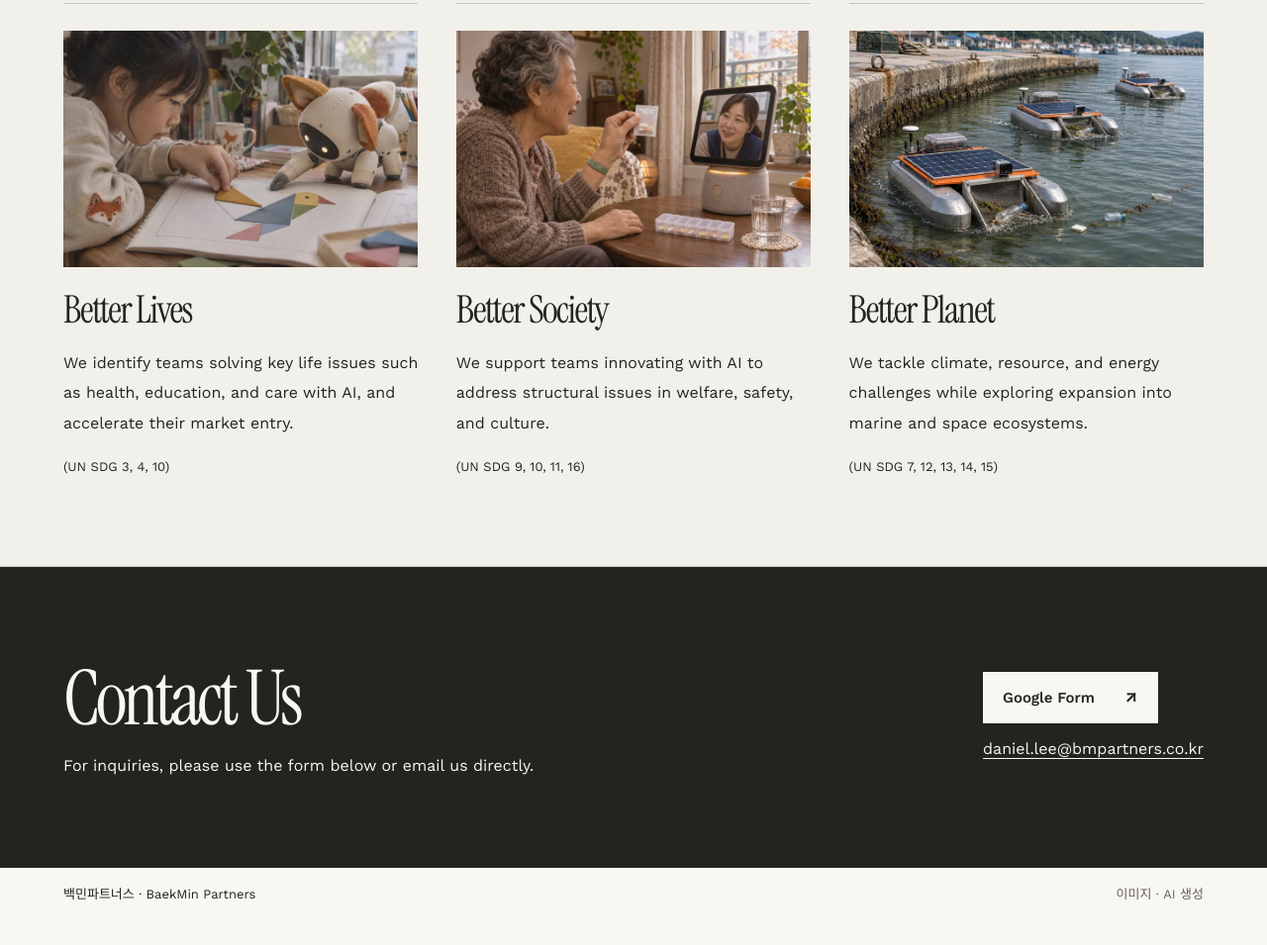
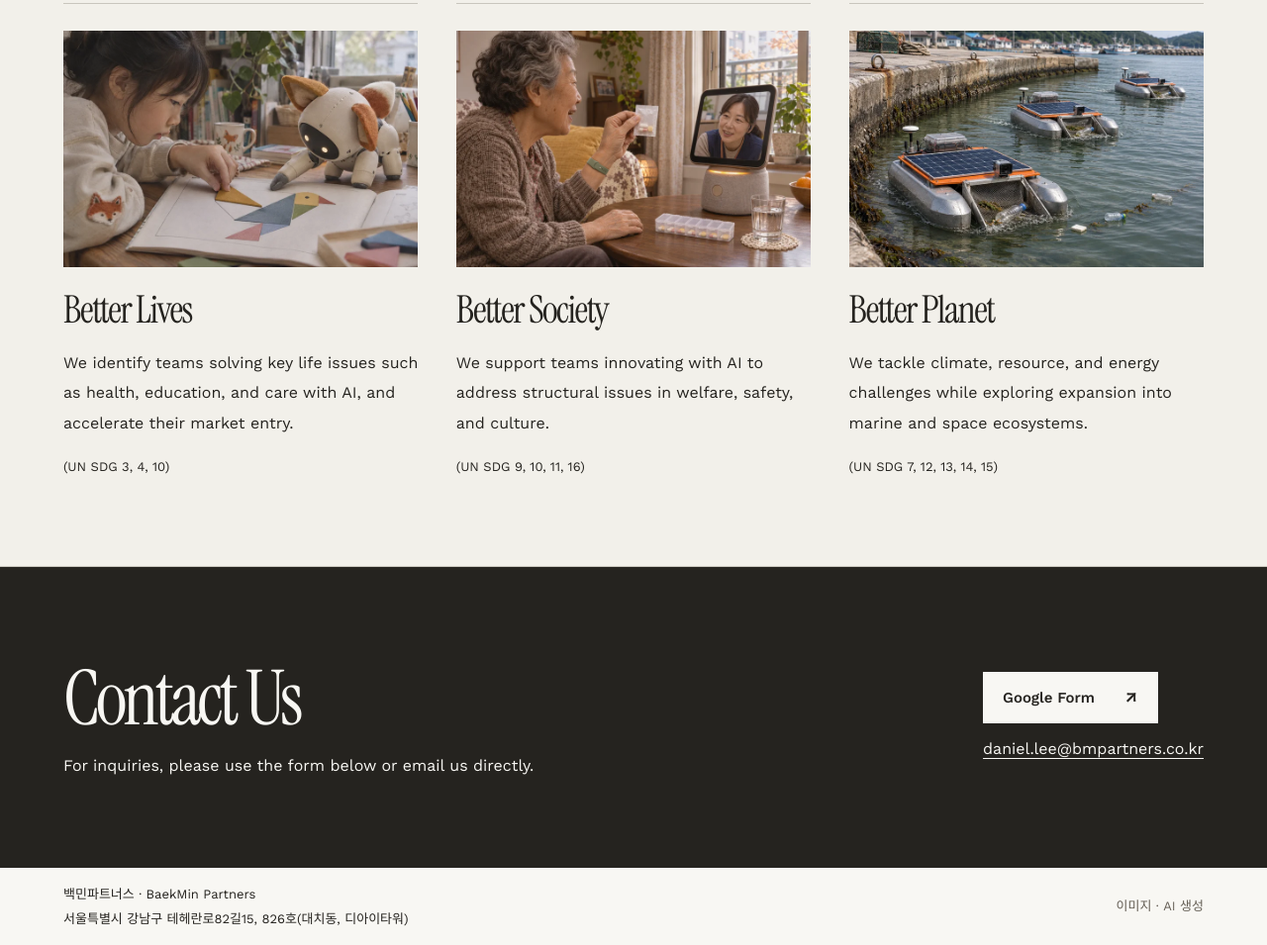
Before and after one commit to daniel-lee-mis/bmpartners, a plain HTML site: page index.html in a window 1280 px wide. Shown: the part 1727-2682 px from the top of the page at 99% size. Before the commit the page ends 2657 px from the top, so only its background shows below. Drawn offline with Linux system fonts and the light colour scheme.

Commit message:
Add the BaekMin Partners office address to the footer

```diff
--- a/index.html
+++ b/index.html
@@ -118,7 +118,10 @@
 </section>
 </main>
 <footer>
+<div>
 <span>백민파트너스 · BaekMin Partners</span>
+<address lang="ko">서울특별시 강남구 테헤란로82길15, 826호(대치동, 디아이타워)</address>
+</div>
 <span>이미지 · AI 생성</span>
 </footer>
 <script src="language.js" defer>
--- a/styles.css
+++ b/styles.css
@@ -105,6 +105,7 @@ footer{display:flex;align-items:center;justify-content:space-between;gap:12px;pa
 .crane .stage-mark { width: 20px; height: 1px; border-radius: 0; }
 .crane .stage { font-size: 14px; }
 .crane footer { flex-wrap: wrap; }
+.crane footer address { margin-top: 4px; font-style: normal; word-break: keep-all; }
 .crane footer span:nth-child(2) { color: #655f56; }
 .crane footer a { margin-left: auto; }
 .crane-stage header, .crane-stage .crane-cover {
```
